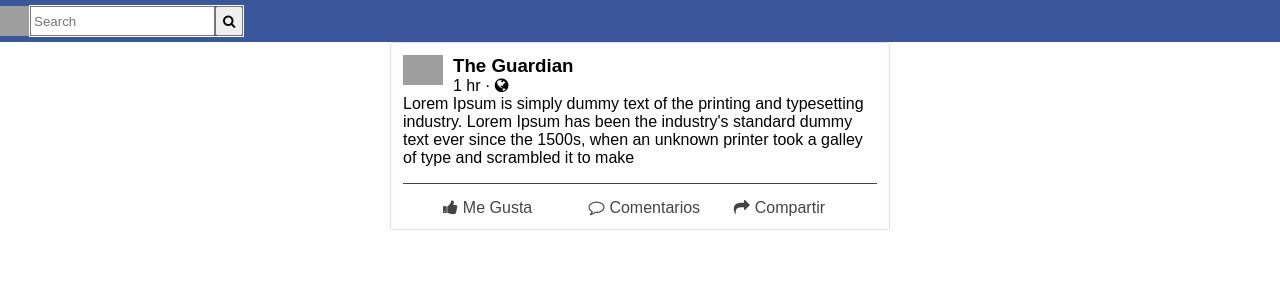
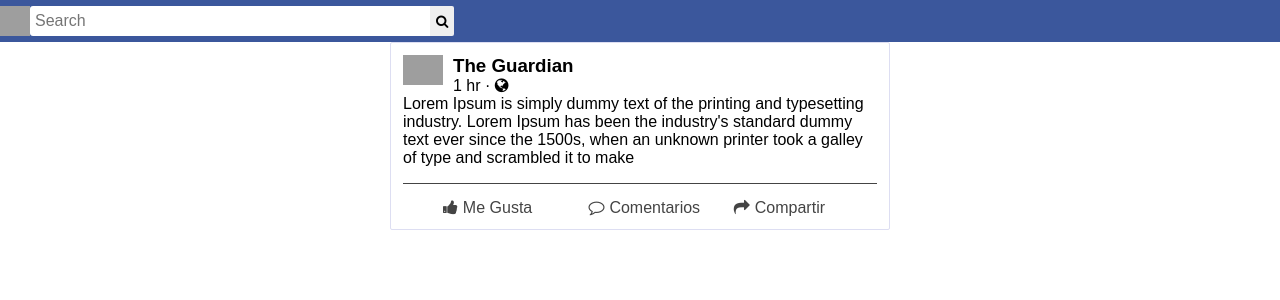
Before and after one commit to DamianAllende/reactbook, a React (Create React App) app: page / in a window 1280 px wide. Shown: the top 300 px of the page. Built offline with nearby package versions, Linux system fonts and the light colour scheme; grey boxes are pictures that could not be loaded.

Commit message:
Add styles Header,js

```diff
--- a/src/App.css
+++ b/src/App.css
@@ -140,12 +140,29 @@
  ------------------------------------*/
 .form {
   height: 30px;
-  outline: 1px solid white;
 }
 .form input {
+  width: 400px;
+  font-size: 16px;
+  border-top-left-radius: 3px;
+  border-bottom-left-radius: 3px;
+  padding: 0 5px;
 
 }
-.form button {}
+.form input:focus{
+  outline: none;
+}
+
+.form button {
+  border-top-right-radius: 2px;
+  border-bottom-right-radius: 2px;
+}
+
+.form button,
+.form input{
+  border: 0;
+
+}
 
 /*------------------------------------
  Grid
```
